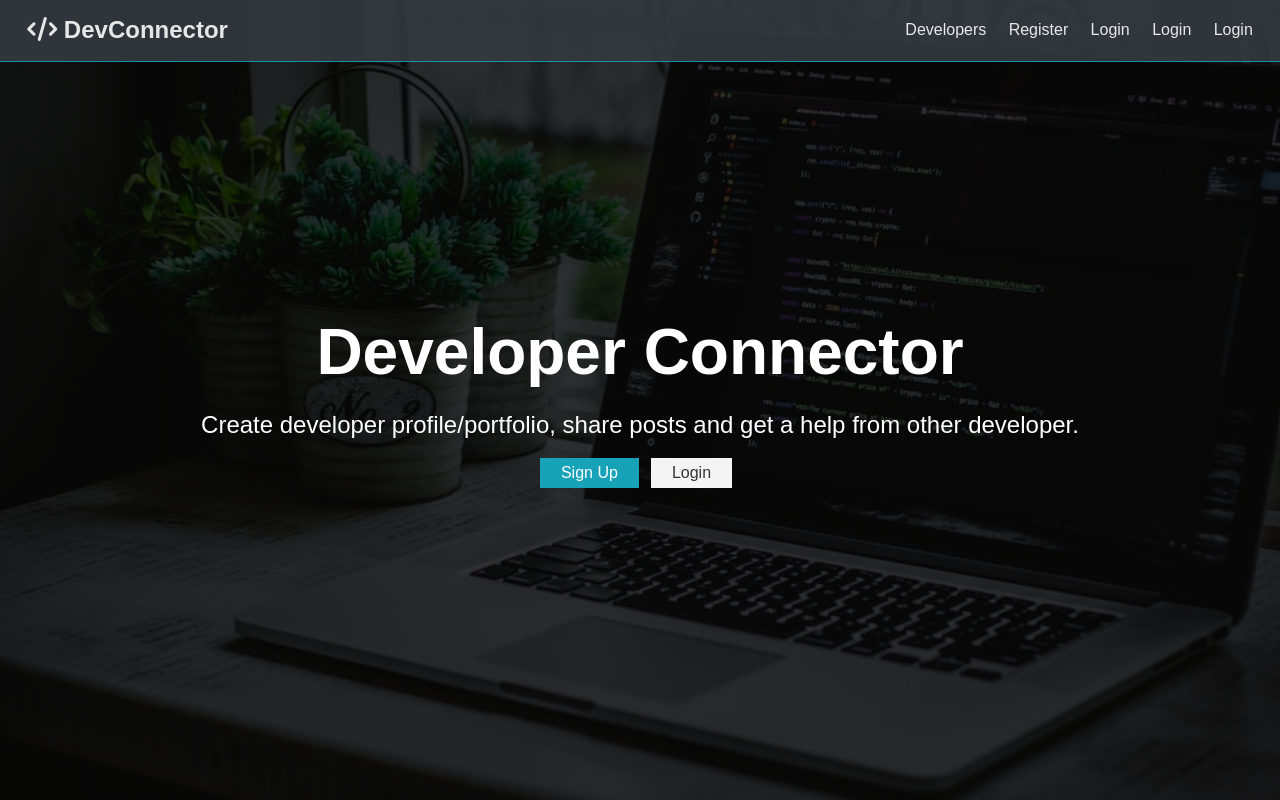
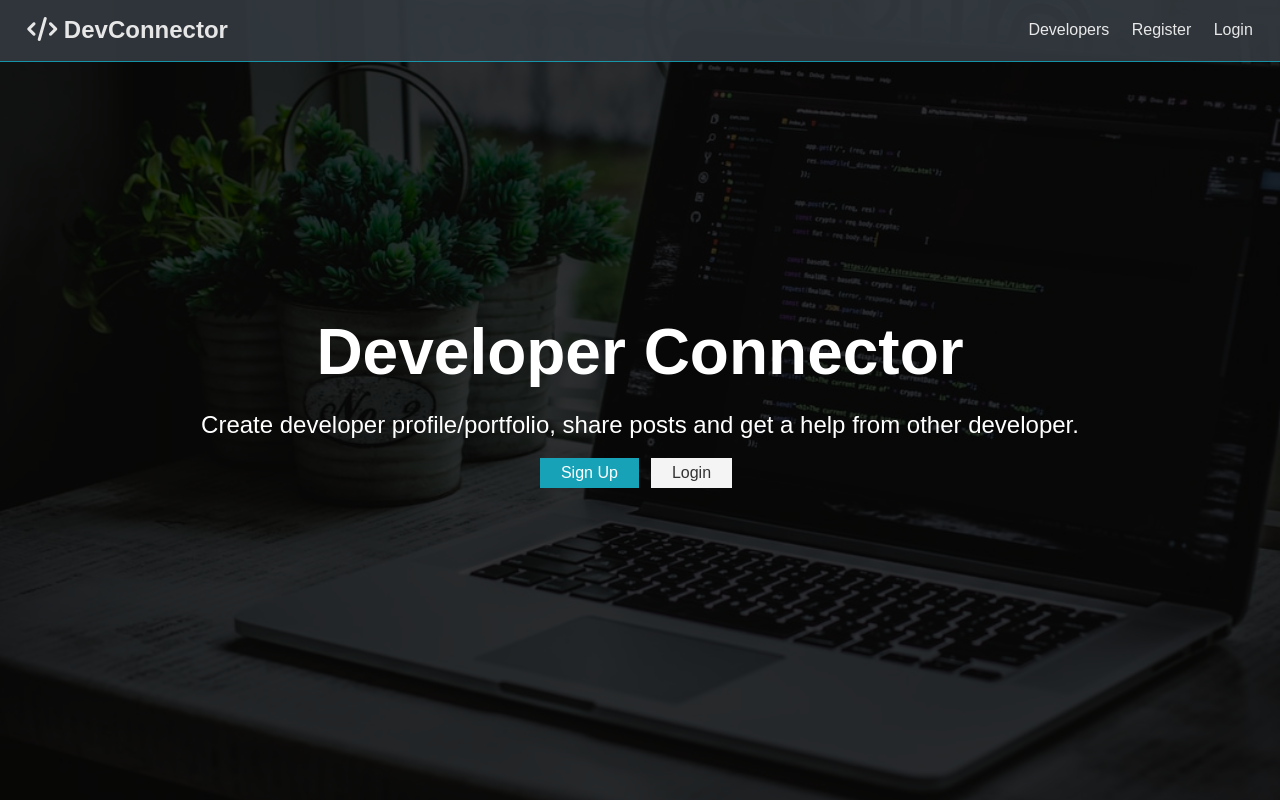
Before and after one commit to programmer-shaheb/Social-Network-Theme-with-Sass, a plain HTML site: page css/index.html in a window 1280 px wide. Drawn offline with Linux system fonts and the light colour scheme.

Commit message:
Deleted List

```diff
--- a/css/index.html
+++ b/css/index.html
@@ -19,8 +19,6 @@
       <ul>
         <li><a href="profiles.html">Developers</a></li>
         <li><a href="register.html">Register</a></li>
-        <li><a href="login.html">Login</a></li>
-        <li><a href="login.html">Login</a></li>
         <li><a href="login.html">Login</a></li>
       </ul>
     </nav>
```
